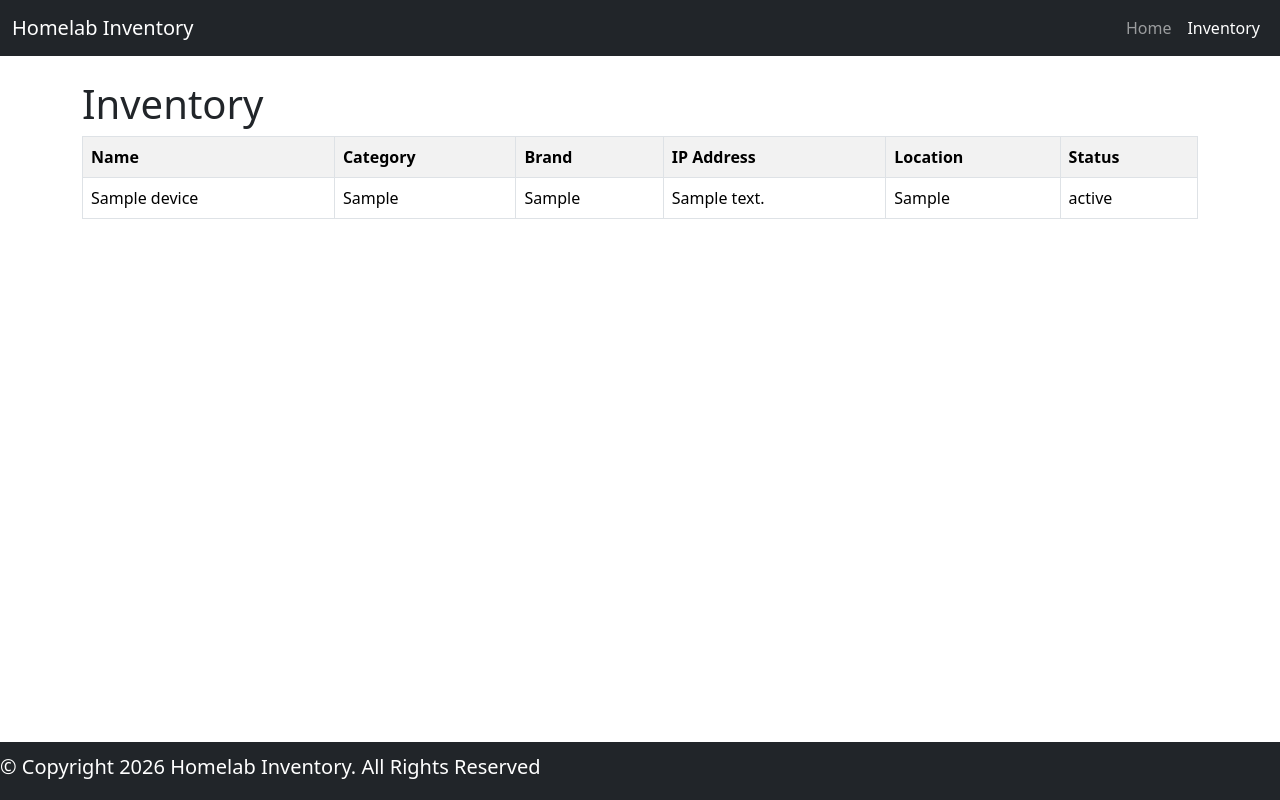
After one commit to vonzubena/INFR-3120-Assignment-3, a Node server app: page /devices in a window 1280 px wide. The commit adds this page. Run offline with Node 20, Linux system fonts and the light colour scheme; tables that the repository leaves empty hold one stand-in row (values such as "Sample post"); some libraries are stand-ins or nearby versions.

Commit message:
Add shared header and footer, splash page, Device model and inventory list (Read)

```diff
--- a/config/app.js
+++ b/config/app.js
@@ -7,6 +7,7 @@ let logger = require('morgan');
 // Routers: each one handles a group of pages
 let indexRouter = require('../routes/index');
 let usersRouter = require('../routes/users');
+let devicesRouter = require('../routes/device');
 
 let app = express();
 
@@ -34,6 +35,7 @@ app.use(express.static(path.join(__dirname, '../node_modules')));
 
 app.use('/', indexRouter);
 app.use('/users', usersRouter);
+app.use('/devices', devicesRouter);
 
 // Page not found: pass a 404 to the error handler
 app.use(function(req, res, next) {
--- /dev/null
+++ b/routes/device.js
@@ -0,0 +1,32 @@
+let express = require('express');
+let router = express.Router();
+
+// Connect the router to the Device model (same as class)
+let Device = require('../models/device');
+
+/* Read Operation: show every device */
+router.get('/', async (req, res, next) => {
+    try {
+        const DeviceList = await Device.find();
+        res.render('Devices/list', {
+            title: 'Inventory',
+            DeviceList: DeviceList
+        });
+    }
+    catch (err) {
+        console.log(err);
+        res.render('Devices/list', {
+            title: 'Inventory',
+            DeviceList: [],
+            error: 'Error on Server'
+        });
+    }
+});
+
+/* Create Operation */
+
+/* Update Operation */
+
+/* Delete Operation */
+
+module.exports = router;
--- /dev/null
+++ b/views/Devices/list.ejs
@@ -0,0 +1,37 @@
+<%- include ../partials/header.ejs %>
+<%- include ../partials/main_nav.ejs %>
+
+<!-- Inventory page: lists every device in a table (same layout as the class book list) -->
+<main class="container py-4">
+  <h1><%= title %></h1>
+
+  <!-- Only shows if the database had a problem -->
+  <% if (typeof error !== 'undefined') { %>
+    <div class="alert alert-danger"><%= error %></div>
+  <% } %>
+
+  <table class="table table-bordered table-striped table-hover">
+    <!-- Header row -->
+    <tr>
+      <th>Name</th>
+      <th>Category</th>
+      <th>Brand</th>
+      <th>IP Address</th>
+      <th>Location</th>
+      <th>Status</th>
+    </tr>
+    <!-- One row per device -->
+    <% for (let count = 0; count < DeviceList.length; count++) { %>
+      <tr>
+        <td><%= DeviceList[count].name %></td>
+        <td><%= DeviceList[count].category %></td>
+        <td><%= DeviceList[count].brand %></td>
+        <td><%= DeviceList[count].ipAddress %></td>
+        <td><%= DeviceList[count].location %></td>
+        <td><%= DeviceList[count].status %></td>
+      </tr>
+    <% } %>
+  </table>
+</main>
+
+<%- include ../partials/footer.ejs %>
--- /dev/null
+++ b/views/partials/footer.ejs
@@ -0,0 +1,8 @@
+<!-- Footer: shared by every page (same as class) -->
+    <nav class="navbar fixed-bottom navbar-dark bg-dark">
+      <h6 class="navbar-brand">&copy; Copyright 2026 Homelab Inventory. All Rights Reserved</h6>
+    </nav>
+    <script src="/bootstrap/dist/js/bootstrap.bundle.min.js"></script>
+    <script src="/Script/app.js"></script>
+  </body>
+</html>
--- /dev/null
+++ b/views/partials/header.ejs
@@ -0,0 +1,12 @@
+<!DOCTYPE html>
+<html>
+  <head>
+    <meta name="viewport" content="width=device-width, initial-scale=1">
+    <title><%= title %></title>
+    <!-- Third-party styles: Bootstrap (getbootstrap.com) and Font Awesome Free (fontawesome.com) -->
+    <link rel="stylesheet" href="/bootstrap/dist/css/bootstrap.min.css"/>
+    <link rel="stylesheet" href="/@fortawesome/fontawesome-free/css/all.min.css"/>
+    <!-- Our own styles go last so they can override Bootstrap -->
+    <link rel="stylesheet" href="/Content/app.css"/>
+  </head>
+  <body>
--- /dev/null
+++ b/views/partials/main_nav.ejs
@@ -0,0 +1,22 @@
+<!-- Navbar: shared by every page. The if/else highlights the current page (same as class). -->
+<nav class="navbar navbar-expand-lg navbar-dark bg-dark">
+  <div class="container-fluid">
+    <a class="navbar-brand" href="/"><i class="fa-solid fa-server"></i> Homelab Inventory</a>
+    <ul class="navbar-nav ms-auto">
+      <li class="nav-item">
+        <% if (title == "Home") { %>
+          <a class="nav-link active" aria-current="page" href="/home"><i class="fa-solid fa-house"></i> Home</a>
+        <% } else { %>
+          <a class="nav-link" href="/home"><i class="fa-solid fa-house"></i> Home</a>
+        <% } %>
+      </li>
+      <li class="nav-item">
+        <% if (title == "Inventory") { %>
+          <a class="nav-link active" aria-current="page" href="/devices"><i class="fa-solid fa-list"></i> Inventory</a>
+        <% } else { %>
+          <a class="nav-link" href="/devices"><i class="fa-solid fa-list"></i> Inventory</a>
+        <% } %>
+      </li>
+    </ul>
+  </div>
+</nav>
```
Also changed, not shown: models/device.js (added, +17 -0 lines), routes/index.js (+6 -1 lines), views/error.ejs (+8 -3 lines), views/index.ejs (+12 -11 lines).
